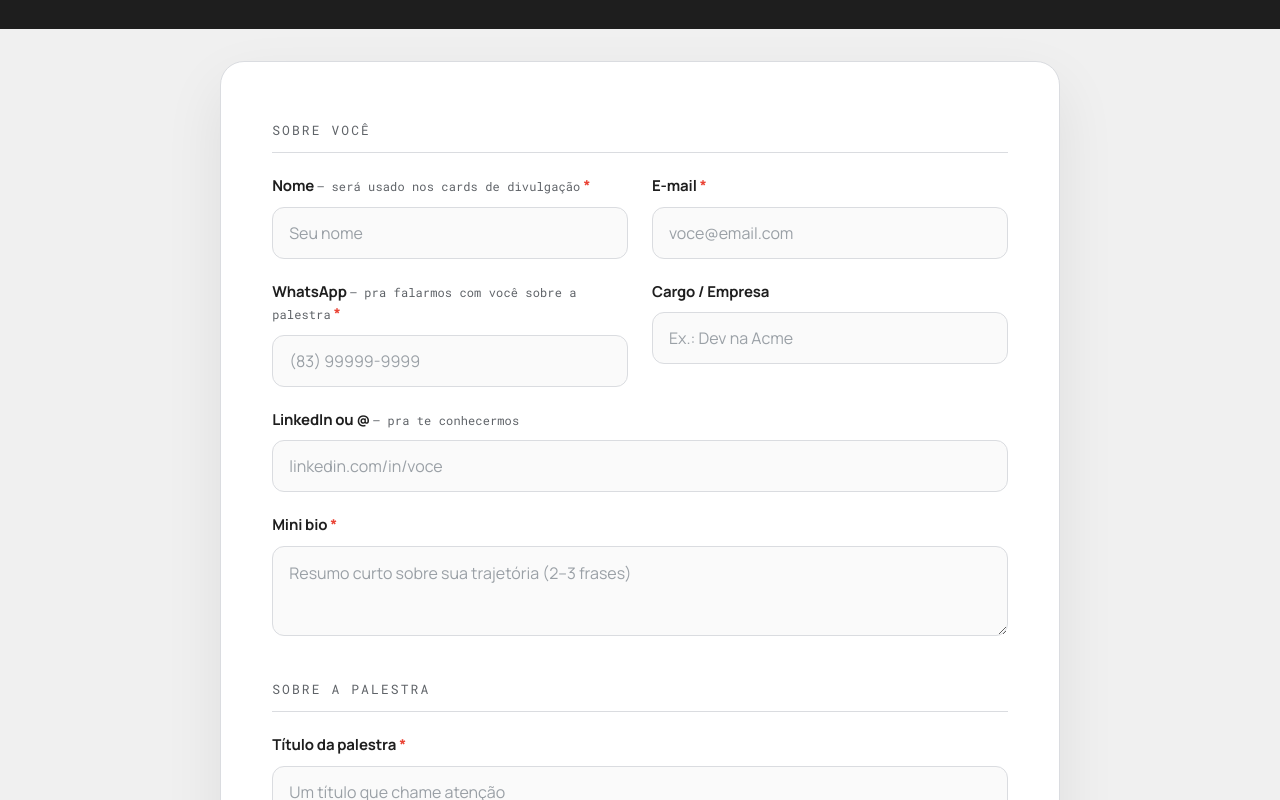
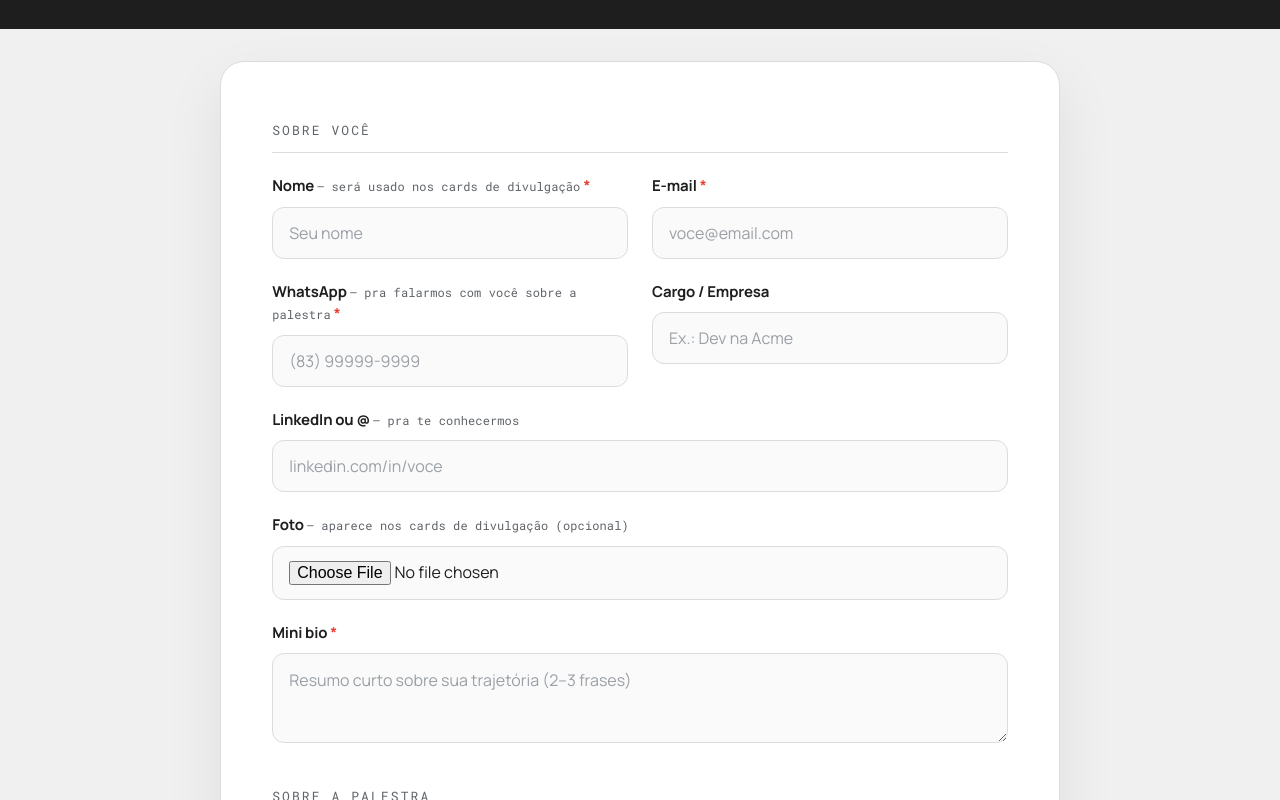
Before and after one commit to GDG-Joao-Pessoa/gdg-io-2026, a Next.js app: page /call-for-papers in a window 1280 px wide. Shown: the part 359-1159 px from the top of the page. Built offline with nearby package versions, Linux system fonts and the light colour scheme.

Commit message:
feat: upload de foto no Call for Papers
- campo de foto (opcional) com preview e validação (JPEG/PNG/WebP, 5MB)
- upload via proxy /api/uploads → API /v1/public/uploads; inclui fotoUrl na proposta

```diff
--- a/app/call-for-papers/page.tsx
+++ b/app/call-for-papers/page.tsx
@@ -11,9 +11,29 @@ export default function CallForPapers() {
   const [submitting, setSubmitting] = useState(false)
   const [formValid, setFormValid] = useState(false)
   const [toast, setToast] = useState<{ type: 'success' | 'error'; message: string } | null>(null)
+  const [photo, setPhoto] = useState<File | null>(null)
+  const [photoPreview, setPhotoPreview] = useState('')
 
   function checkValidity() {
     setFormValid(formRef.current?.checkValidity() ?? false)
+  }
+
+  function onPhoto(e: React.ChangeEvent<HTMLInputElement>) {
+    const file = e.target.files?.[0]
+    if (!file) return
+    if (!['image/jpeg', 'image/png', 'image/webp'].includes(file.type)) {
+      setToast({ type: 'error', message: 'Formato não suportado. Use JPEG, PNG ou WebP.' })
+      e.target.value = ''
+      return
+    }
+    if (file.size > 5 * 1024 * 1024) {
+      setToast({ type: 'error', message: 'Imagem muito grande (máx. 5MB).' })
+      e.target.value = ''
+      return
+    }
+    if (photoPreview) URL.revokeObjectURL(photoPreview)
+    setPhoto(file)
+    setPhotoPreview(URL.createObjectURL(file))
   }
 
   function maskWhatsApp(e: React.ChangeEvent<HTMLInputElement>) {
@@ -28,6 +48,9 @@ export default function CallForPapers() {
   function closeSuccess() {
     setDone(false)
     formRef.current?.reset()
+    if (photoPreview) URL.revokeObjectURL(photoPreview)
+    setPhoto(null)
+    setPhotoPreview('')
     window.scrollTo({ top: 0, behavior: 'smooth' })
   }
 
@@ -43,6 +66,17 @@ export default function CallForPapers() {
 
     const fd = new FormData(formRef.current)
     try {
+      let fotoUrl: string | undefined
+      if (photo) {
+        const up = new FormData()
+        up.append('file', photo)
+        const res = await fetch('/api/uploads', { method: 'POST', body: up })
+        const data = await res.json().catch(() => ({}))
+        if (!res.ok || !data.url) {
+          throw new Error(data.error ?? 'Não foi possível enviar a foto. Tente novamente.')
+        }
+        fotoUrl = data.url
+      }
       await api.proposals.create({
         nome:    fd.get('nome'),
         email:   fd.get('email'),
@@ -55,6 +89,7 @@ export default function CallForPapers() {
         nivel:   fd.get('nivel'),
         trilha:  fd.get('trilha'),
         resumo:  fd.get('resumo'),
+        fotoUrl,
       })
       setDone(true)
     } catch (err) {
@@ -109,6 +144,16 @@ export default function CallForPapers() {
                 <div className="field full">
                   <label htmlFor="social">LinkedIn ou @ <span className="hint">— pra te conhecermos</span></label>
                   <input id="social" name="social" type="text" placeholder="linkedin.com/in/voce" />
+                </div>
+                <div className="field full">
+                  <label htmlFor="foto">Foto <span className="hint">— aparece nos cards de divulgação (opcional)</span></label>
+                  <div style={{ display: 'flex', alignItems: 'center', gap: 14 }}>
+                    {photoPreview && (
+                      // eslint-disable-next-line @next/next/no-img-element
+                      <img src={photoPreview} alt="" style={{ width: 72, height: 72, objectFit: 'cover', borderRadius: '50%', border: '1px solid var(--line)' }} />
+                    )}
+                    <input id="foto" type="file" accept="image/jpeg,image/png,image/webp" onChange={onPhoto} />
+                  </div>
                 </div>
                 <div className="field full">
                   <label htmlFor="bio">Mini bio<span className="req">*</span></label>
```
Also changed, not shown: app/api/uploads/route.ts (added, +17 -0 lines).
